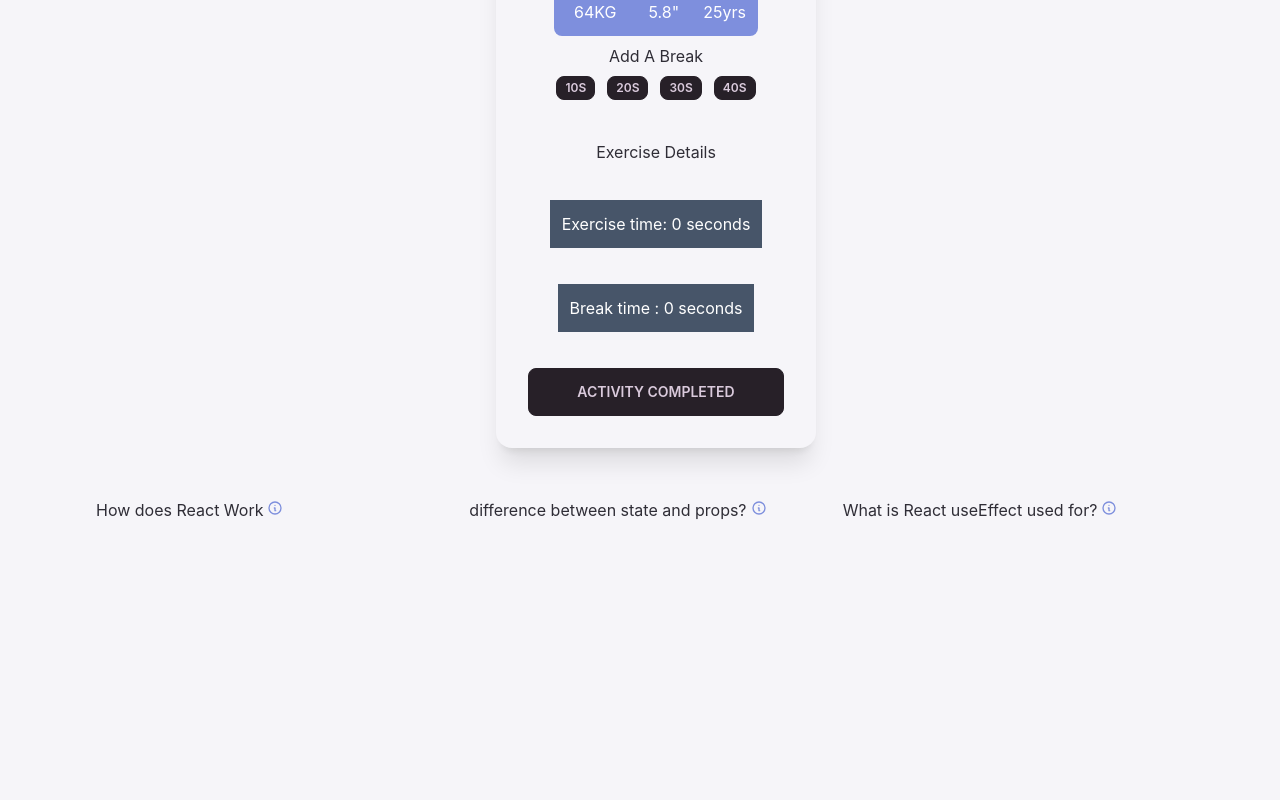
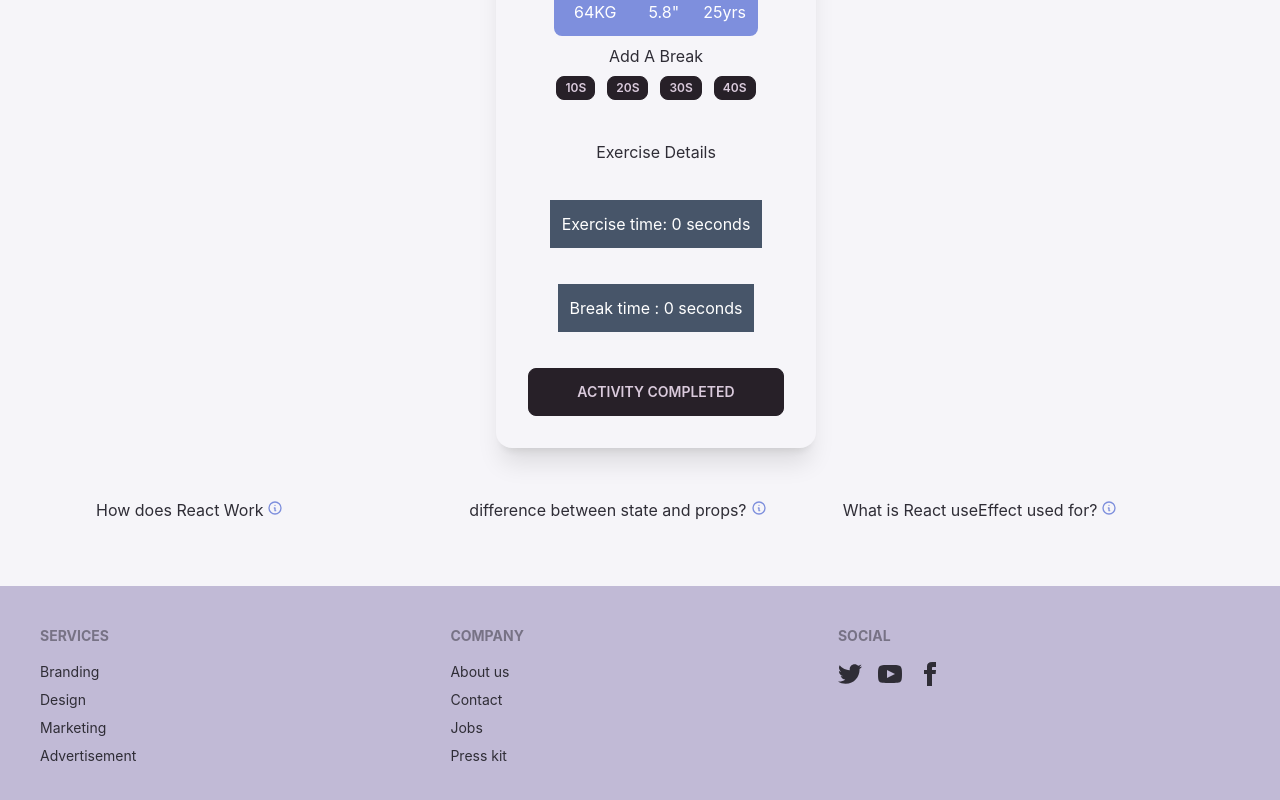
Before and after one commit to Enamulhaque0/SixPack, a React (Create React App) app: page / in a window 1280 px wide. Shown: the part 1110-1910 px from the top of the page. Before the commit the page ends 1830 px from the top, so only its background shows below. Built offline with nearby package versions, Linux system fonts and the light colour scheme.

Commit message:
Footer Added

```diff
--- a/src/App.js
+++ b/src/App.js
@@ -3,6 +3,7 @@
 import Nav from './components/Nav/Nav';
 import Home from './components/Home/Home';
 import Qa from './QA/Qa';
+import Footer from './components/Footer/Footer';
 
 function App() {
   return (
@@ -10,6 +11,7 @@
      <Nav></Nav>
      <Home></Home>
      <Qa></Qa>
+     <Footer></Footer>
     </div>
   );
 }
--- /dev/null
+++ b/src/components/Footer/Footer.js
@@ -0,0 +1,36 @@
+import React from 'react';
+
+const Footer = () => {
+    return (
+        <div className='mt-16'>
+            <div>
+            <footer className="footer p-10 bg-base-300 text-base-content">
+  <div>
+    <span className="footer-title">Services</span>
+    <a className="link link-hover">Branding</a>
+    <a className="link link-hover">Design</a>
+    <a className="link link-hover">Marketing</a>
+    <a className="link link-hover">Advertisement</a>
+  </div>
+  <div>
+    <span className="footer-title">Company</span>
+    <a className="link link-hover">About us</a>
+    <a className="link link-hover">Contact</a>
+    <a className="link link-hover">Jobs</a>
+    <a className="link link-hover">Press kit</a>
+  </div>
+  <div>
+    <span className="footer-title">Social</span>
+    <div className="grid grid-flow-col gap-4">
+      <a><svg xmlns="http://www.w3.org/2000/svg" width="24" height="24" viewBox="0 0 24 24" className="fill-current"><path d="M24 4.557c-.883.392-1.832.656-2.828.775 1.017-.609 1.798-1.574 2.165-2.724-.951.564-2.005.974-3.127 1.195-.897-.957-2.178-1.555-3.594-1.555-3.179 0-5.515 2.966-4.797 6.045-4.091-.205-7.719-2.165-10.148-5.144-1.29 2.213-.669 5.108 1.523 6.574-.806-.026-1.566-.247-2.229-.616-.054 2.281 1.581 4.415 3.949 4.89-.693.188-1.452.232-2.224.084.626 1.956 2.444 3.379 4.6 3.419-2.07 1.623-4.678 2.348-7.29 2.04 2.179 1.397 4.768 2.212 7.548 2.212 9.142 0 14.307-7.721 13.995-14.646.962-.695 1.797-1.562 2.457-2.549z"></path></svg></a>
+      <a><svg xmlns="http://www.w3.org/2000/svg" width="24" height="24" viewBox="0 0 24 24" className="fill-current"><path d="M19.615 3.184c-3.604-.246-11.631-.245-15.23 0-3.897.266-4.356 2.62-4.385 8.816.029 6.185.484 8.549 4.385 8.816 3.6.245 11.626.246 15.23 0 3.897-.266 4.356-2.62 4.385-8.816-.029-6.185-.484-8.549-4.385-8.816zm-10.615 12.816v-8l8 3.993-8 4.007z"></path></svg></a>
+      <a><svg xmlns="http://www.w3.org/2000/svg" width="24" height="24" viewBox="0 0 24 24" className="fill-current"><path d="M9 8h-3v4h3v12h5v-12h3.642l.358-4h-4v-1.667c0-.955.192-1.333 1.115-1.333h2.885v-5h-3.808c-3.596 0-5.192 1.583-5.192 4.615v3.385z"></path></svg></a>
+    </div>
+  </div>
+</footer>
+            </div>
+        </div>
+    );
+};
+
+export default Footer;
```
